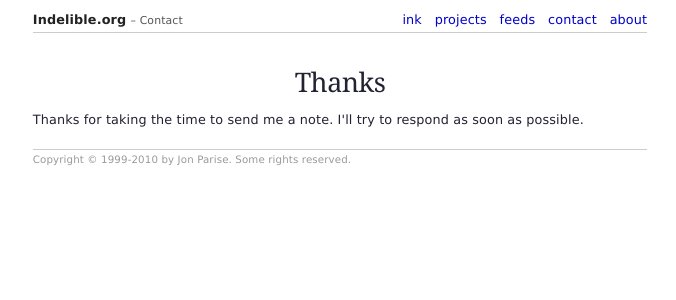
After one commit to jparise/indelible-django, a Django app: template templates/contact_form/contact_form_sent.html in a window 1280 px wide. The commit adds this page. Shown: the top 300 px of the page, without its empty margins (300-976 px from the left). Run offline with Django 3.2, Linux system fonts and the light colour scheme; the template is opened without the code that fills it, so the values that code supplies are empty.

Commit message:
Adding a contact form (powered by django-contact-form).

```diff
--- a/media/base.css
+++ b/media/base.css
@@ -226,6 +226,24 @@ ul > li > .date {
 	font-style: normal;
 }
 
+/* CONTACT */
+
+#contact {
+	margin: 30px;
+}
+
+#contact th {
+	padding-right: 10px;
+	text-align: right;
+}
+
+#contact .errorlist {
+	color: #cc0000;
+	font-style: italic;
+	list-style: none;
+	margin-left: 0;
+}
+
 /* PYGMENTS */
 
 .code-block .err { border: 1px solid #FF0000 } /* Error */
--- a/settings.py
+++ b/settings.py
@@ -19,6 +19,7 @@ INSTALLED_APPS = (
     'django.contrib.sitemaps',
     'django.contrib.sites',
     'django.contrib.webdesign',
+    'contact_form',
     'ink',
 )
 
@@ -50,6 +51,10 @@ CACHE_MIDDLEWARE_KEY_PREFIX = 'indelible'
 CACHE_MIDDLEWARE_GZIP = True
 CACHE_MIDDLEWARE_ANONYMOUS_ONLY = True
 
+EMAIL_HOST = 'smtp.gmail.com'
+EMAIL_PORT = 587
+EMAIL_USE_TLS = True
+
 # Ink
 INK_FLAT_URLS = True
 INK_DOCUTILS_SETTINGS = {'strip_comments': True,
--- a/templates/base.html
+++ b/templates/base.html
@@ -24,6 +24,7 @@
 	<li><a href="/ink/">ink</a></li>
 	<li><a href="/projects/">projects</a></li>
 	<li><a href="/feeds/">feeds</a></li>
+	<li><a href="/contact/">contact</a></li>
 	<li><a href="/about/">about</a></li>
 </ul>
 <span id="site"><a href="/">Indelible.org</a></span>
--- /dev/null
+++ b/templates/contact_form/contact_form.txt
@@ -0,0 +1,3 @@
+{{ name }} <{{ email }}> writes:
+
+{{ body }}
--- /dev/null
+++ b/templates/contact_form/contact_form_sent.html
@@ -0,0 +1,12 @@
+{% extends "base.html" %}
+
+{% block title %}Indelible.org | Contact{% endblock %}
+{% block section %}Contact{% endblock %}
+
+{% block content %}
+<h1>Thanks</h1>
+<p>
+Thanks for taking the time to send me a note.  I'll try to respond as soon as possible.
+</p>
+
+{% endblock %}
--- /dev/null
+++ b/templates/contact_form/contact_form_subject.txt
@@ -0,0 +1 @@
+Message from {{ name }}
--- a/urls.py
+++ b/urls.py
@@ -14,6 +14,7 @@ sitemaps = {
 }
 
 urlpatterns = patterns('',
+    (r'^contact/',              include('contact_form.urls')),
     (r'^ink/',                  include('ink.urls')),
     (r'^admin/doc/',            include('django.contrib.admindocs.urls')),
     (r'^admin/ink/',            include('ink.admin_urls')),
```
Also changed, not shown: templates/contact_form/contact_form.html (added, +19 -0 lines).
